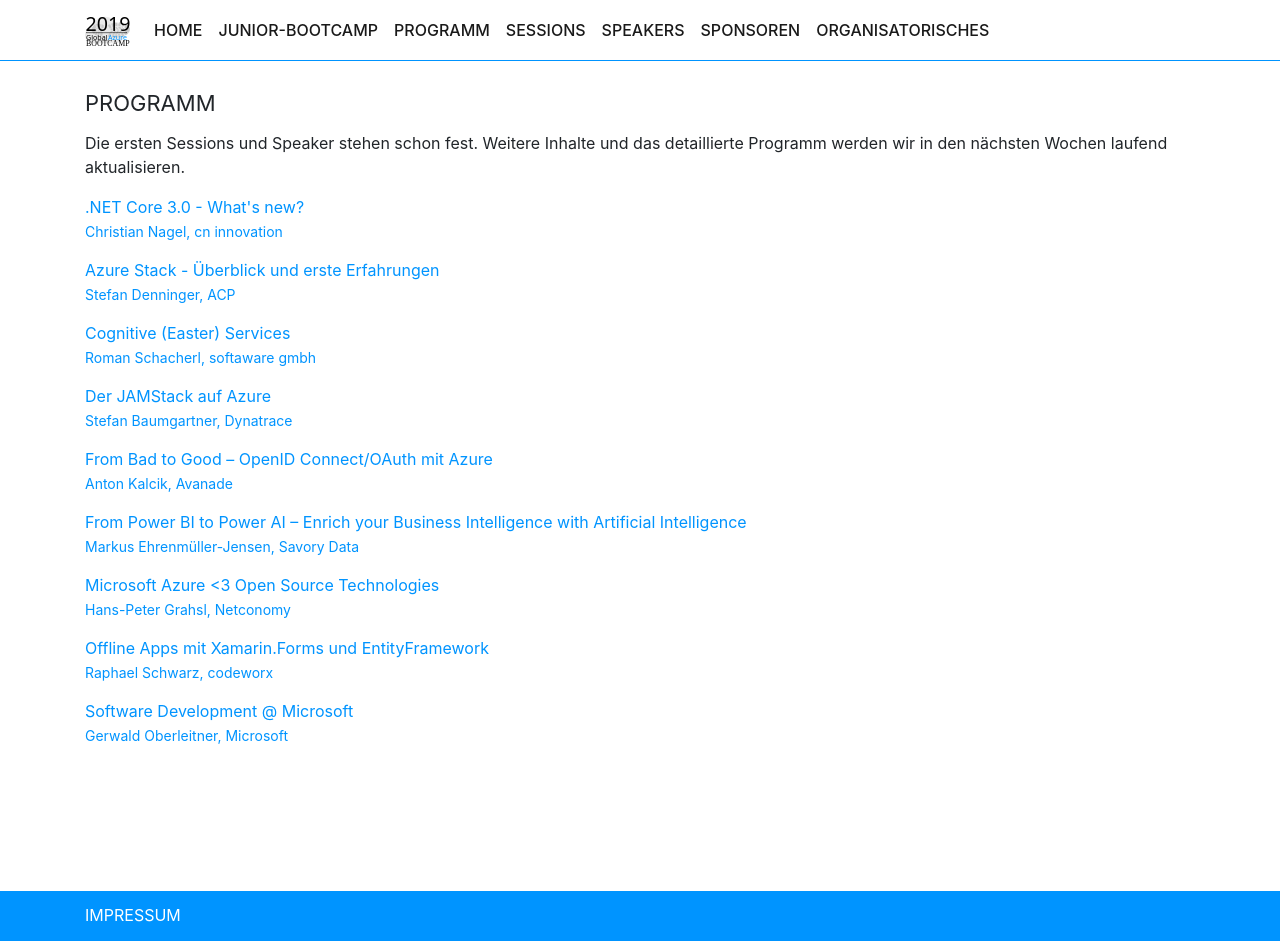
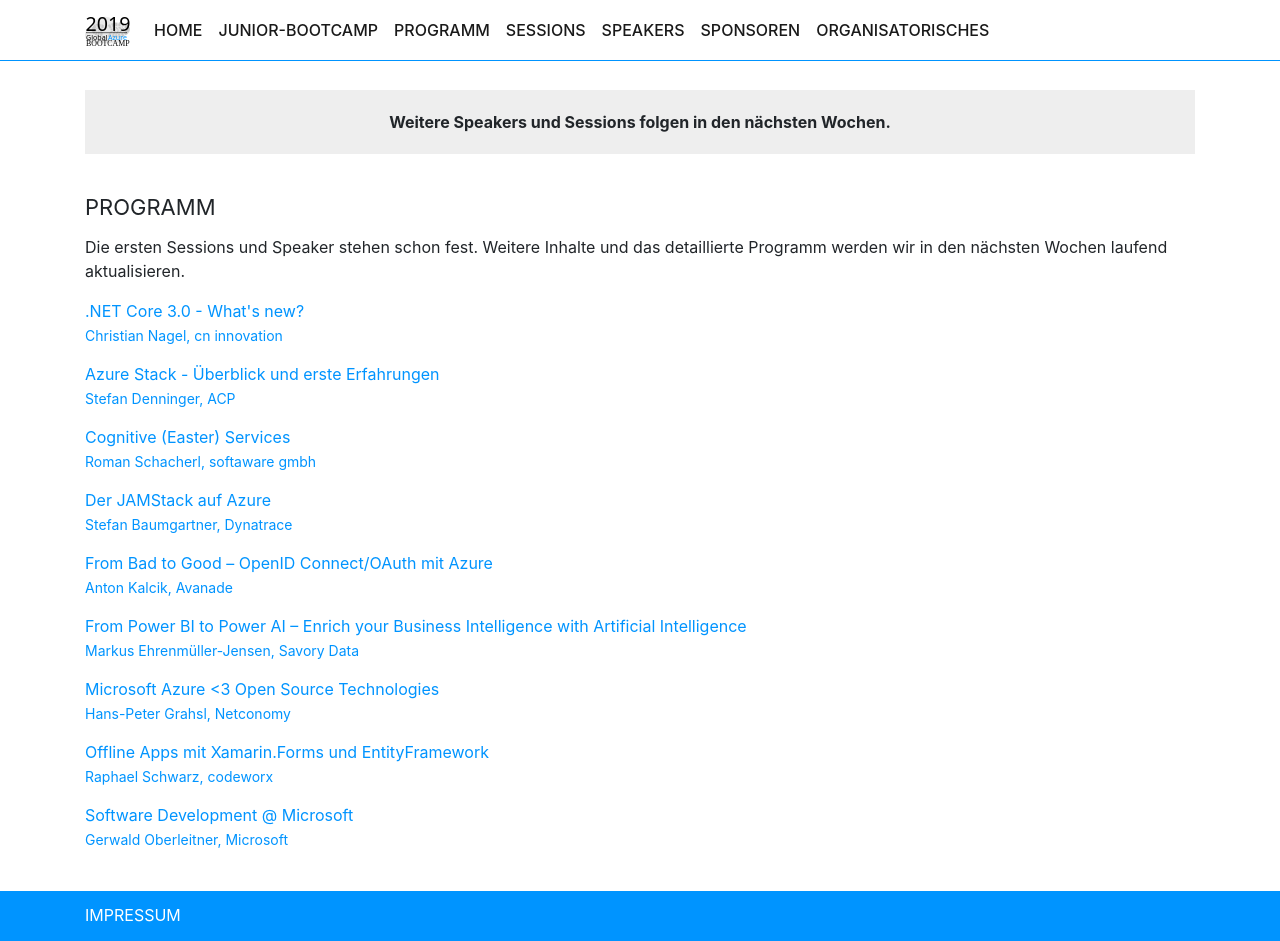
Before and after one commit to coding-club-linz/global-azure-bootcamp-2019, a Jekyll site: the page built from programm.md, in a window 1280 px wide and 941 px high. Built offline with Jekyll 4.4.1, drawn with Linux system fonts in a browser that asks for light colours; nearby versions of some CDN libraries; our own code applies the rules of GitHub Pages for plain Markdown files.

Commit message:
Sessions

```diff
--- a/_layouts/sessions.html
+++ b/_layouts/sessions.html
@@ -1,6 +1,8 @@
 ---
 layout: default
 ---
+
+<div class="session-info">Weitere Speakers und Sessions folgen in den nächsten Wochen.</div>
 
 {% assign sorted_pages = site.pages | sort:"title" %}
 {% for page in sorted_pages %}
--- a/_layouts/speakers.html
+++ b/_layouts/speakers.html
@@ -1,6 +1,8 @@
 ---
 layout: default
 ---
+
+<div class="session-info">Weitere Speakers und Sessions folgen in den nächsten Wochen.</div>
 
 {% for page in site.pages %}
 	{% if page.page-category == "speaker" %}
--- a/programm.md
+++ b/programm.md
@@ -1,6 +1,8 @@
 ---
 layout: default
 ---
+
+<div class="session-info">Weitere Speakers und Sessions folgen in den nächsten Wochen.</div>
 
 # Programm
 
--- a/styles/gab.css
+++ b/styles/gab.css
@@ -440,6 +440,15 @@ h1 .badge-pill {
     font-size: 14px;
 }
 
+.session-info {
+    margin-top: 90px;
+    margin-bottom: -50px;
+    background-color: #eee;
+    padding: 20px;
+    font-weight: bold;
+    text-align: center;
+}
+
 @media (max-width: 991px){
     .card {
         min-width: calc((100% - 3 * 30px) / 3);
```
